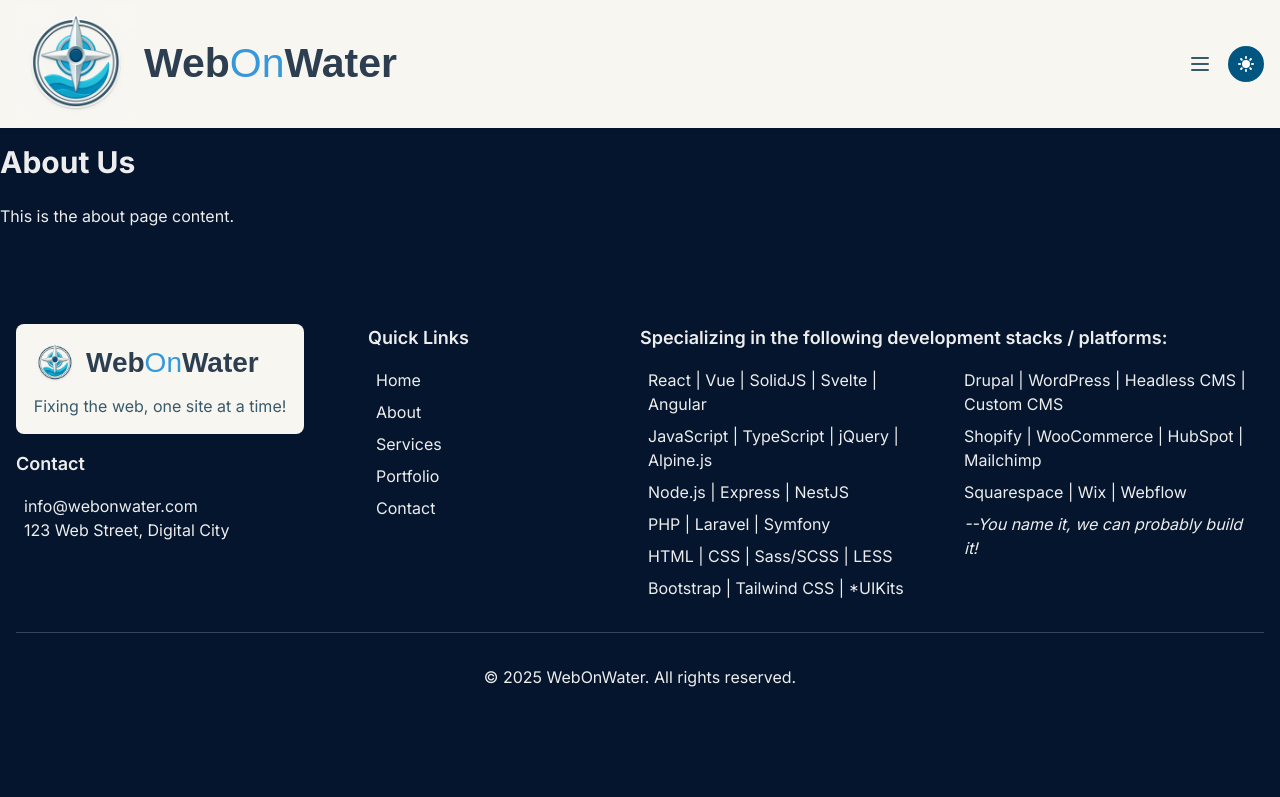
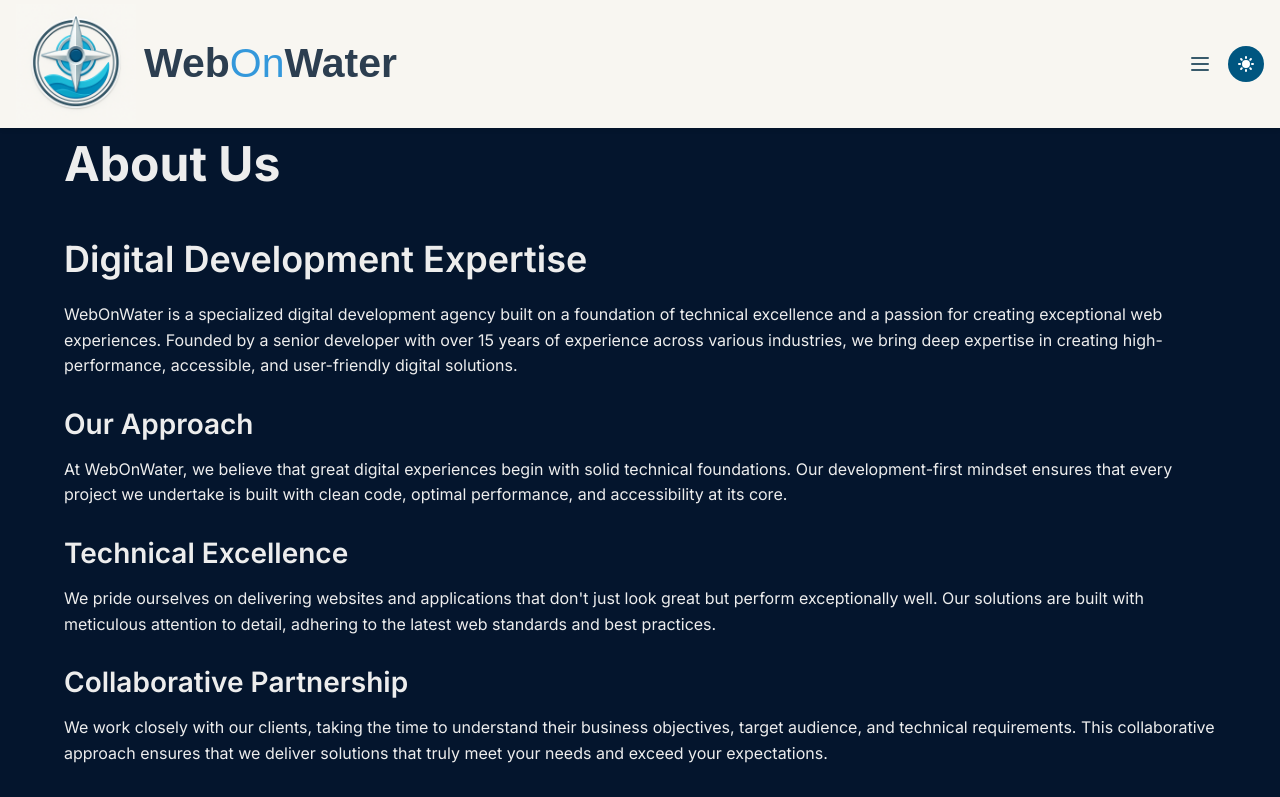
Before and after one commit to stevegmag/webonwater-webonwater, a Next.js app: page /about in a window 1280 px wide. Shown: the top 797 px of the page. Built offline with nearby package versions, Linux system fonts and the light colour scheme; a web font is replaced by a local one.

Commit message:
updated about content; reordered services; added about scss

```diff
--- a/src/app/(pages)/about/page.tsx
+++ b/src/app/(pages)/about/page.tsx
@@ -1,8 +1,59 @@
 export default function AboutPage() {
   return (
-    <div className="container mx-auto py-12">
-      <h1 className="text-3xl font-bold mb-6">About Us</h1>
-      <p>This is the about page content.</p>
+    <div className="about-page">
+      <div className="page-container">
+        <h1>About Us</h1>
+        <h2>Digital Development Expertise</h2>
+
+        <p>WebOnWater is a specialized digital development agency built on a foundation of technical excellence and a passion for creating exceptional web experiences. Founded by a senior developer with over 15 years of experience across various industries, we bring deep expertise in creating high-performance, accessible, and user-friendly digital solutions.</p>
+
+        <h3>Our Approach</h3>
+        <p>At WebOnWater, we believe that great digital experiences begin with solid technical foundations. Our development-first mindset ensures that every project we undertake is built with clean code, optimal performance, and accessibility at its core.</p>
+
+        <h3>Technical Excellence</h3>
+        <p>We pride ourselves on delivering websites and applications that don't just look great but perform exceptionally well. Our solutions are built with meticulous attention to detail, adhering to the latest web standards and best practices.</p>
+
+        <h3>Collaborative Partnership</h3>
+        <p>We work closely with our clients, taking the time to understand their business objectives, target audience, and technical requirements. This collaborative approach ensures that we deliver solutions that truly meet your needs and exceed your expectations.</p>
+
+        <h3>Flexible Solutions</h3>
+        <p>Whether you need a complete website overhaul, performance optimization for an existing site, or custom application development, our team has the expertise to deliver results that drive your business forward.</p>
+
+        <h2>Our Expertise</h2>
+        <h3>Technical Proficiency</h3>
+        <p>Our core team and network of specialists have deep expertise in modern web technologies, including:</p>
+        <ul>
+          <li>HTML5, CSS3, JavaScript (ES6+)</li>
+          <li>React, Vue.js, Angular</li>
+          <li>PHP, WordPress, Drupal</li>
+          <li>Node.js, Express</li>
+          <li>MySQL, MongoDB</li>
+          <li>Accessibility (WCAG 2.1 AA compliance)</li>
+          <li>Performance optimization</li>
+          <li>SEO best practices</li>
+        </ul>
+
+        <h3>Industry Experience</h3>
+        <p>Throughout our careers, we've worked with clients across diverse industries:</p>
+        <ul>
+          <li>Healthcare and Education</li>
+          <li>Government and Non-profit</li>
+          <li>E-commerce and Retail</li>
+          <li>Professional Services</li>
+          <li>Manufacturing and Technology</li>
+          <li>Financial Services</li>
+        </ul>
+
+        <h3>Our Network</h3>
+        <p>WebOnWater operates with a core team of experienced professionals supplemented by a carefully curated network of specialists. This structure allows us to scale resources based on project requirements, bringing in the right expertise at the right time while maintaining consistent quality and communication.</p>
+        <p>When you work with WebOnWater, you're not just getting a vendor—you're gaining a dedicated partner committed to your digital success.</p>
+
+        <div className="cta-box">
+          <h3>Ready to Elevate Your Digital Presence?</h3>
+          <p>Contact us today to discuss how we can help you achieve your digital goals.</p>
+          <a href="/contact" className="cta-button">Get in Touch</a>
+        </div>
+      </div>
     </div>
   );
 }
--- a/src/styles/global.scss
+++ b/src/styles/global.scss
@@ -155,3 +155,93 @@ section {
   filter: blur(100px);
   z-index: 0;
 }
+
+// Page-specific styles
+
+// About page
+.about-page {
+  padding: 2rem 0;
+}
+.page-container {
+  max-width: 1200px;
+  margin: 0 auto;
+  padding: 0 1.5rem;
+
+  h1 {
+    font-size: 2.5rem;
+    font-weight: 700;
+    margin-bottom: 1.5rem;
+    color: var(--foreground);
+  }
+
+  h2 {
+    font-size: 2rem;
+    font-weight: 600;
+    margin: 2rem 0 1rem;
+    color: var(--foreground);
+  }
+
+  h3 {
+    font-size: 1.5rem;
+    font-weight: 600;
+    margin: 1.5rem 0 0.75rem;
+    color: var(--foreground);
+  }
+
+  p {
+    margin-bottom: 1rem;
+    line-height: 1.6;
+  }
+
+  ul {
+    list-style-type: disc;
+    margin: 0.75rem 0 1.5rem 1.5rem;
+
+    li {
+      margin-bottom: 0.5rem;
+    }
+  }
+
+  .cta-box {
+    background-color: var(--color-light-khaki);
+    color: var(--color-dark-flatblue);
+    padding: 2rem;
+    border-radius: 0.5rem;
+    margin: 2rem 0;
+    text-align: center;
+
+    h3 {
+      color: var(--color-dark-flatblue);
+      margin-top: 0;
+    }
+
+    .cta-button {
+      display: inline-block;
+      background-color: var(--color-dark-flatblue);
+      color: white;
+      padding: 0.75rem 1.5rem;
+      border-radius: 0.25rem;
+      text-decoration: none;
+      margin-top: 1rem;
+      transition: background-color 0.3s;
+
+      &:hover {
+        background-color: var(--color-dark-blue);
+      }
+    }
+  }
+
+  @include md {
+    h1 {
+      font-size: 3rem;
+    }
+
+    h2 {
+      font-size: 2.25rem;
+    }
+
+    h3 {
+      font-size: 1.75rem;
+    }
+  }
+}
```
Also changed, not shown: src/data/services.ts (+15 -15 lines).
